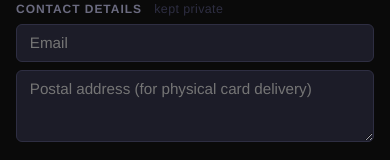
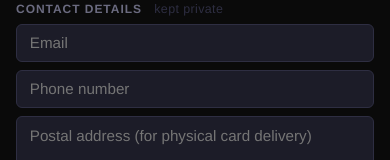
Before and after one commit to Ric-Lavers/dj-cards, a Next.js app: page /create in a window 390 px wide. Shown: the part 1259-1419 px from the top of the page. Built offline with nearby package versions, Linux system fonts and the light colour scheme; no server answers; the database is empty.

Commit message:
add phone number

```diff
--- a/app/create/page.tsx
+++ b/app/create/page.tsx
@@ -44,6 +44,7 @@ const defaultForm = {
   instagram: "",
   soundcloud: "",
   email: "",
+  phone: "",
   address: "",
 }
 
@@ -221,7 +222,7 @@ export default function CreatePage() {
         },
         skills: form.skills,
         socials: { instagram: form.instagram, soundcloud: form.soundcloud },
-        contactDetails: { email: form.email, address: form.address },
+        contactDetails: { email: form.email, phone: form.phone, address: form.address },
       }
       const artist = await api.post("/artist", payload)
       // @ts-ignore
@@ -459,6 +460,13 @@ export default function CreatePage() {
               placeholder="Email"
               type="email"
             />
+            <S.Input
+              value={form.phone}
+              onChange={(e) => handleField("phone", e.target.value)}
+              placeholder="Phone number"
+              type="tel"
+              style={{ marginTop: "0.5rem" }}
+            />
             <S.Textarea
               value={form.address}
               onChange={(e) => handleField("address", e.target.value)}
--- a/db/mongo/models/artist.schema.ts
+++ b/db/mongo/models/artist.schema.ts
@@ -26,6 +26,7 @@ export interface ArtistDoc extends Document {
   }
   contactDetails: {
     email: string
+    phone?: string
     address: string
   }
   invitedBy: Types.ObjectId | null
@@ -60,6 +61,7 @@ const ArtistSchema = new Schema<ArtistDoc>(
     },
     contactDetails: {
       email: { type: String, default: "" },
+      phone: { type: String, default: "" },
       address: { type: String, default: "" },
     },
     invitedBy: { type: Schema.Types.ObjectId, ref: "Artist", default: null },
```
